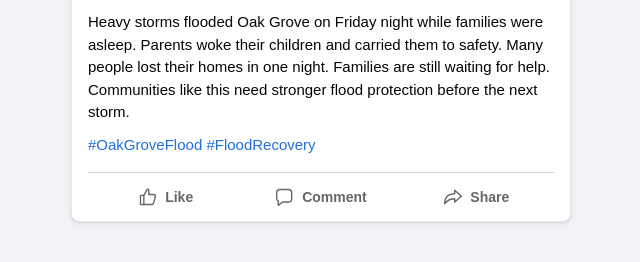
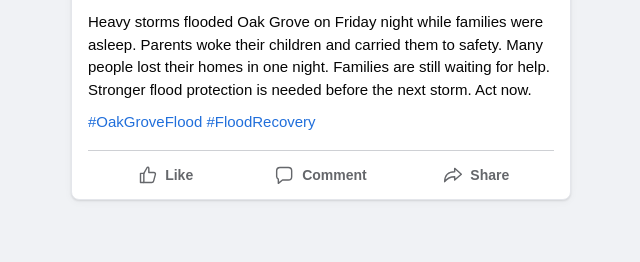
Before and after one commit to sheikhrimonru-alt/thesis-stimuli, a plain HTML site: page P3_people_nolabel.html in a window 1280 px wide. Shown: the part 102-364 px from the top of the page, without its empty margins (319-959 px from the left). Drawn offline with Linux system fonts and the light colour scheme.

Commit message:
Revise flood message for urgency
Updated the message to emphasize the need for immediate action on flood protection.

```diff
--- a/P3_people_nolabel.html
+++ b/P3_people_nolabel.html
@@ -266,7 +266,7 @@
     </div>
 
     <div class="message">
-      <p>Heavy storms flooded Oak Grove on Friday night while families were asleep. Parents woke their children and carried them to safety. Many people lost their homes in one night. Families are still waiting for help. Communities like this need stronger flood protection before the next storm.</p>
+      <p>Heavy storms flooded Oak Grove on Friday night while families were asleep. Parents woke their children and carried them to safety. Many people lost their homes in one night. Families are still waiting for help. Stronger flood protection is needed before the next storm. Act now.</p>
 
       <p class="hashtags">#OakGroveFlood #FloodRecovery</p>
     </div>
```
